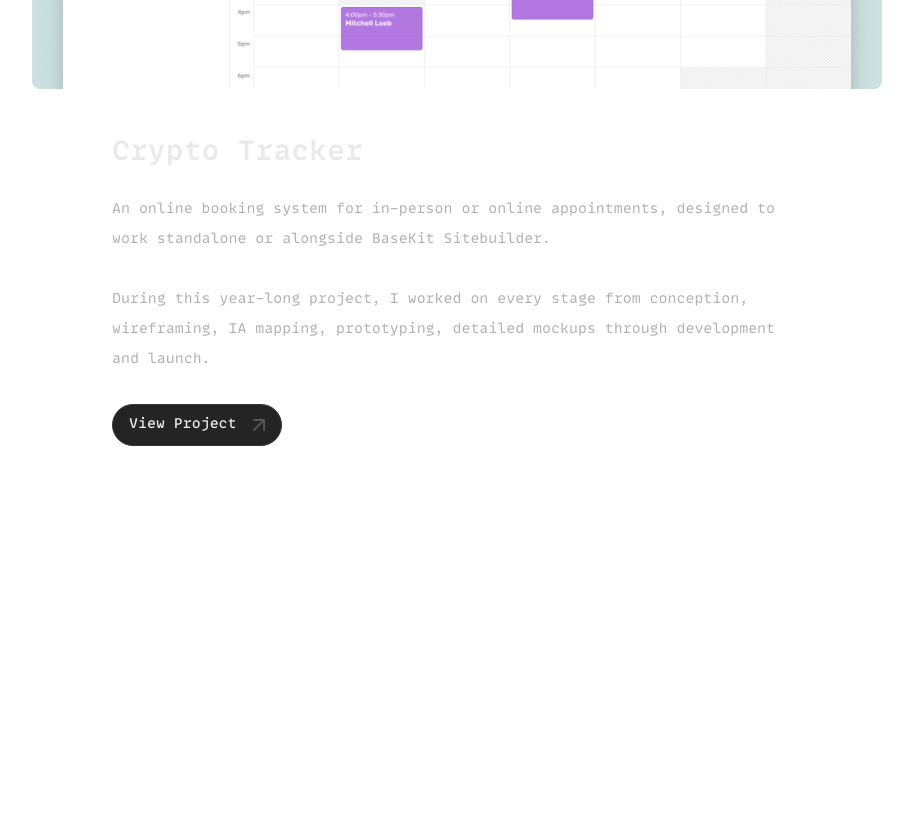
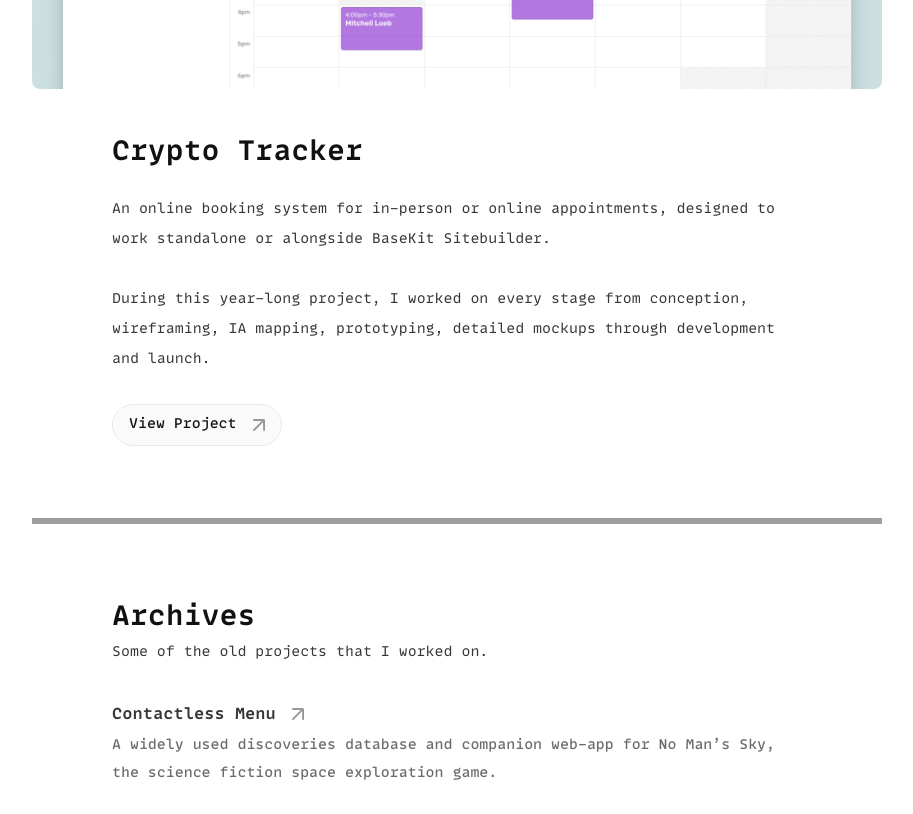
Before and after one commit to neelbavarva/portfolio, a Next.js app in the folder neelbavarva/: page /Projects in a window 1280 px wide. Shown: the part 2640-3454 px from the top of the page, without its empty margins (183-1096 px from the left). Before the commit the page ends 3166 px from the top, so only its background shows below. Built offline with nearby package versions, Linux system fonts and the light colour scheme; grey boxes are pictures that could not be loaded.

Commit message:
project str completed

```diff
--- a/neelbavarva/components/Projects/Content.js
+++ b/neelbavarva/components/Projects/Content.js
@@ -56,10 +56,25 @@
                 </div>
             </div>
 
-            {/* <hr className={styles.divider} />
+            <hr className={styles.divider} />
 
-            <h4 className={styles.skills_header}>Archives</h4>
-            <p></p> */}
+            <div className={styles.archive_container}>
+                <h4 className={styles.archive_header}>Archives</h4>
+                <div className={styles.archive_content}>Some of the old projects that I worked on.</div>
+
+                <div className={styles.archive_project}>
+                    <a href="https://github.com/neelbavarva/Contactless-Menu"><h4>Contactless Menu<div /></h4></a>
+                    <div>A widely used discoveries database and companion web-app for No Man’s Sky, the science fiction space exploration game.</div>
+                </div>
+                <div className={styles.archive_project}>
+                    <a><h4>Spotify Clone<div /></h4></a>
+                    <div>A widely used discoveries database and companion web-app for No Man’s Sky, the science fiction space exploration game.</div>
+                </div>
+                <div className={styles.archive_project}>
+                    <a><h4>Spotify Clone<div /></h4></a>
+                    <div>A widely used discoveries database and companion web-app for No Man’s Sky, the science fiction space exploration game.</div>
+                </div>
+            </div>
         </div>
     )
 }
--- a/neelbavarva/styles/Projects/Content.module.css
+++ b/neelbavarva/styles/Projects/Content.module.css
@@ -40,12 +40,10 @@
     font-family: var(--font-bold);
     font-size: 28px;
     line-height: 42px;
-    color: #eaeaea;
 }
 
 .project_content > p{
     margin-top: -1rem;
-    color: #b1b1b1;
     font-size: 14px;
     line-height: 30px;
     font-family: var(--font-regular);
@@ -66,9 +64,6 @@
     border-radius: 100px;
     font-size: 14px;
     text-decoration: none;
-    background-color: var(--button-background-dark);
-    border-color: var(--button-border-color-dark);
-    color: var(--header-color-dark);
     font-family: var(--font-medium);
 }
 
@@ -88,13 +83,66 @@
     background-repeat: repeat-x;
     background-position: left center;
     border: none;
-    opacity: 0.3;
+}
+
+.archive_container{
+    padding: 0rem 5rem 0rem 5rem;
+}
+
+.archive_header{
+    margin-top: 4.5rem;
+    margin-bottom: 32px;
+    font-family: var(--font-bold);
+    font-size: 28px;
+    line-height: 42px;
+}
+
+.archive_content{
+    margin-top: -2rem;
+    margin-bottom: 2rem;
+    font-size: 14px;
+    line-height: 28px;
+    font-family: var(--font-regular);
+}
+
+.archive_project > a{
+    cursor: pointer;
+    text-decoration: none;
+}
+
+.archive_project > a >  h4 > div {
+    opacity: 0.7;
+    width: 12px;
+    height: 12px;
+    background-image: url(../../public/icons/arrow.svg);
+    background-size: 12px;
+    margin-left: 1rem;
+}
+
+.archive_project > a > h4{
+    display: flex;
+    align-items: center;
+    font-family: var(--font-bold);
+    font-size: 16px;
+    line-height: 32px;
+}
+
+.archive_project > div{
+    font-family: var(--font-medium);
+    font-size: 14px;
+    line-height: 28px;
+    margin-top: -1.25rem;
 }
 
 @media (max-width: 800px) {
     .project_content{
         padding: 0rem 0rem 0rem 0rem;
     }
+
+    .archive_container{
+        padding: 0rem 0rem 0rem 0rem;
+    }
+
     .project_content > h4{
         font-size: 24px;
         line-height: 36px;
@@ -107,8 +155,125 @@
 }
 
 @media (max-width: 600px) {
+    .project_container:first-child{
+        margin-top: 3rem;
+    }
+
     .project_content > h4{
         font-size: 20px;
         line-height: 26px;
     }
+
+    .divider {
+        margin-top: 3rem;
+    }
+
+    .archive_header{
+        margin-top: 3rem;
+        font-size: 24px;
+        line-height: 36px;
+    }
+
+    .archive_content{
+        margin-bottom: 1.5rem;
+    }
+
+    .archive_project > a >  h4 > div {
+        width: 10px;
+        height: 10px;
+        background-size: 10px;
+        margin-left: 0.75rem;
+    }
+
+    .archive_project > a > h4{
+        font-size: 14px;
+    }
+
+    .archive_project > div{
+        font-size: 12px;
+        line-height: 24px;
+    }
 }
+
+@media (prefers-color-scheme: light) {
+    .project_content > h4{
+        color: var(--header-color-light);
+    }
+
+    .project_content > p{
+        color: var(--content-color-light);
+    }
+
+    .project_content .project_button{
+        background-color: var(--button-background-light);
+        border-color: var(--button-border-color-light);
+        color: var(--header-color-light);
+    }
+
+    .project_content .project_button:hover{
+        background-color: var(--button-background-selected-light);
+        color: var(--button-color-selected-light);
+    }
+
+    .divider{
+        opacity: 1;
+    }
+
+    .archive_header{
+        color: var(--header-color-light);
+    }
+
+    .archive_content{
+        color: var(--content-color-light);
+    }
+
+    .archive_project > a > h4{
+        color: var(--content-primary-light);
+    }
+
+    .archive_project > div{
+        color: var(--content-secondary-light);
+    }
+}
+
+
+@media (prefers-color-scheme: dark) {
+    .project_content > h4{
+        color: var(--header-color-dark);
+    }
+
+    .project_content > p{
+        color: var(--content-color-dark);
+    }
+
+    .project_content .project_button{
+        background-color: var(--button-background-dark);
+        border-color: var(--button-border-color-dark);
+        color: var(--header-color-dark);
+    }
+
+    .project_content .project_button:hover{
+        background-color: var(--button-background-selected-dark);
+        color: var(--button-color-selected-dark);
+    }
+
+    .divider{
+        opacity: 0.3;
+    }
+
+    .archive_header{
+        color: var(--header-color-dark);
+    }
+
+    .archive_content{
+        color: var(--content-color-dark);
+    }
+
+    .archive_project > a > h4{
+        color: var(--content-primary-dark);
+    }
+
+    .archive_project > div{
+        color: var(--content-secondary-dark);
+    }
+}
```
